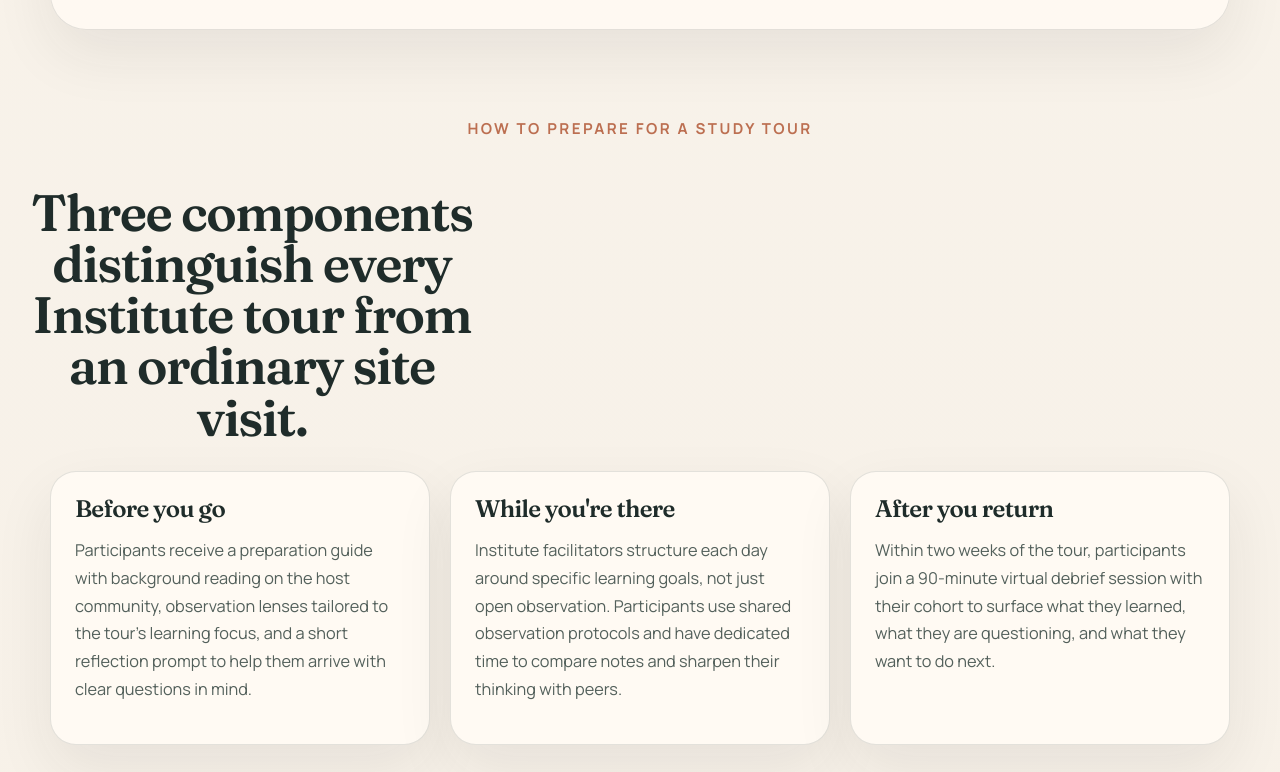
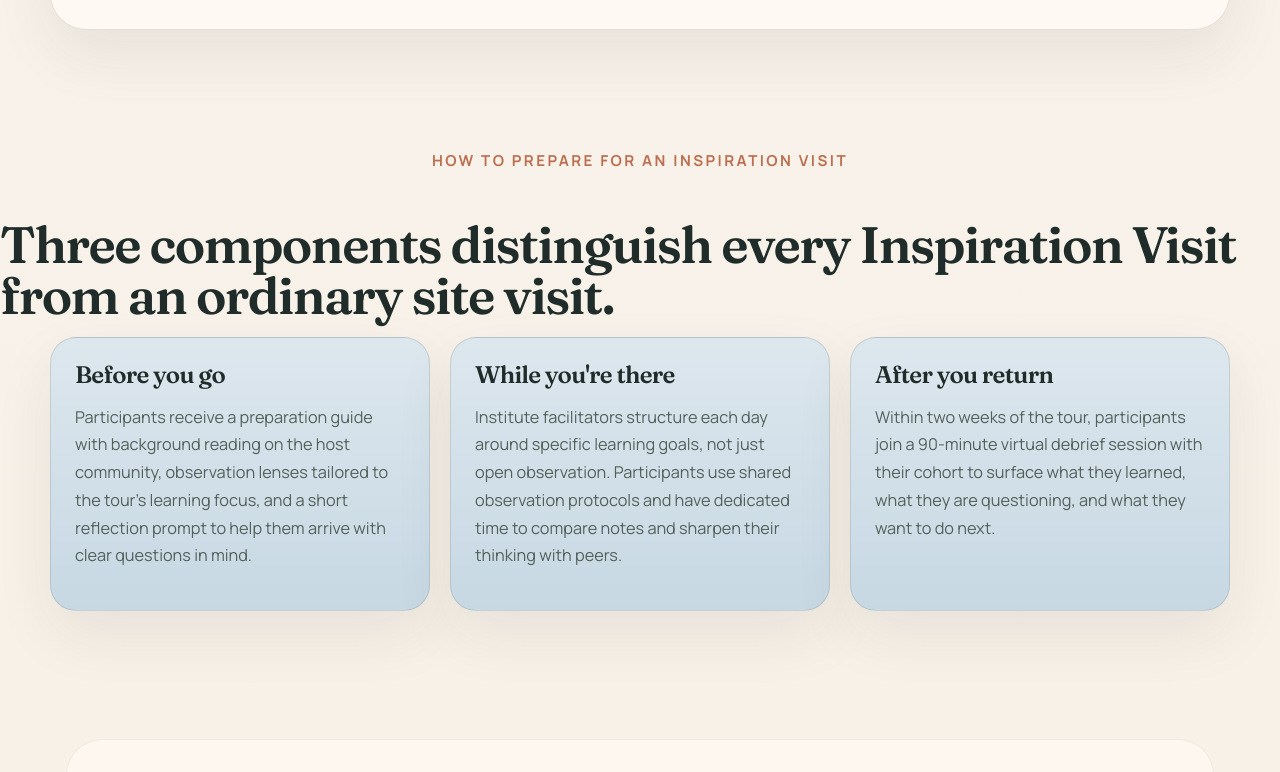
Before and after one commit to erummo4/MockUp-NC-DLI, a website: page pages/inspiration-visits.html in a window 1280 px wide. Shown: the part 7075-7847 px from the top of the page. Drawn offline with Linux system fonts and the light colour scheme.

Commit message:
Improved inspo

```diff
--- a/pages/inspiration-visits.html
+++ b/pages/inspiration-visits.html
@@ -346,10 +346,11 @@
         </section>
 
         <section class="section">
-          <div class="section-heading">
-            <p class="eyebrow">How to Prepare for a Study Tour</p>
-            <h2>Three components distinguish every Institute tour from an ordinary site visit.</h2>
+          <div style="width: 100vw; position: relative; left: 50%; right: 50%; margin-left: -50vw; margin-right: -50vw; background: inherit;">
+            <p class="eyebrow" style="text-align: center; width: 100%;">How to Prepare for an Inspiration Visit</p>
+            <h2 style="text-align: left; width: 100%; max-width: none; margin-left: auto; margin-right: auto;">Three components distinguish every Inspiration Visit from an ordinary site visit.</h2>
           </div>
+          <p></p>
           <div class="detail-grid">
             <article class="detail-card">
               <h3>Before you go</h3>
--- a/styles.css
+++ b/styles.css
@@ -520,11 +520,13 @@ h3 {
   gap: 1.5rem;
 }
 
+
+
 .stat-panel,
 .detail-card,
 .feature-grid article {
   padding: 1.5rem;
-  background: var(--surface);
+  background: linear-gradient(180deg, #dde7ee, #c7d8e3);
   border: 1px solid var(--line);
   border-radius: var(--radius-lg);
   box-shadow: var(--shadow);
```
Also changed, not shown: pages/fellowships.html (+1 -1 lines), pages/learning-labs.html (+2 -2 lines).
